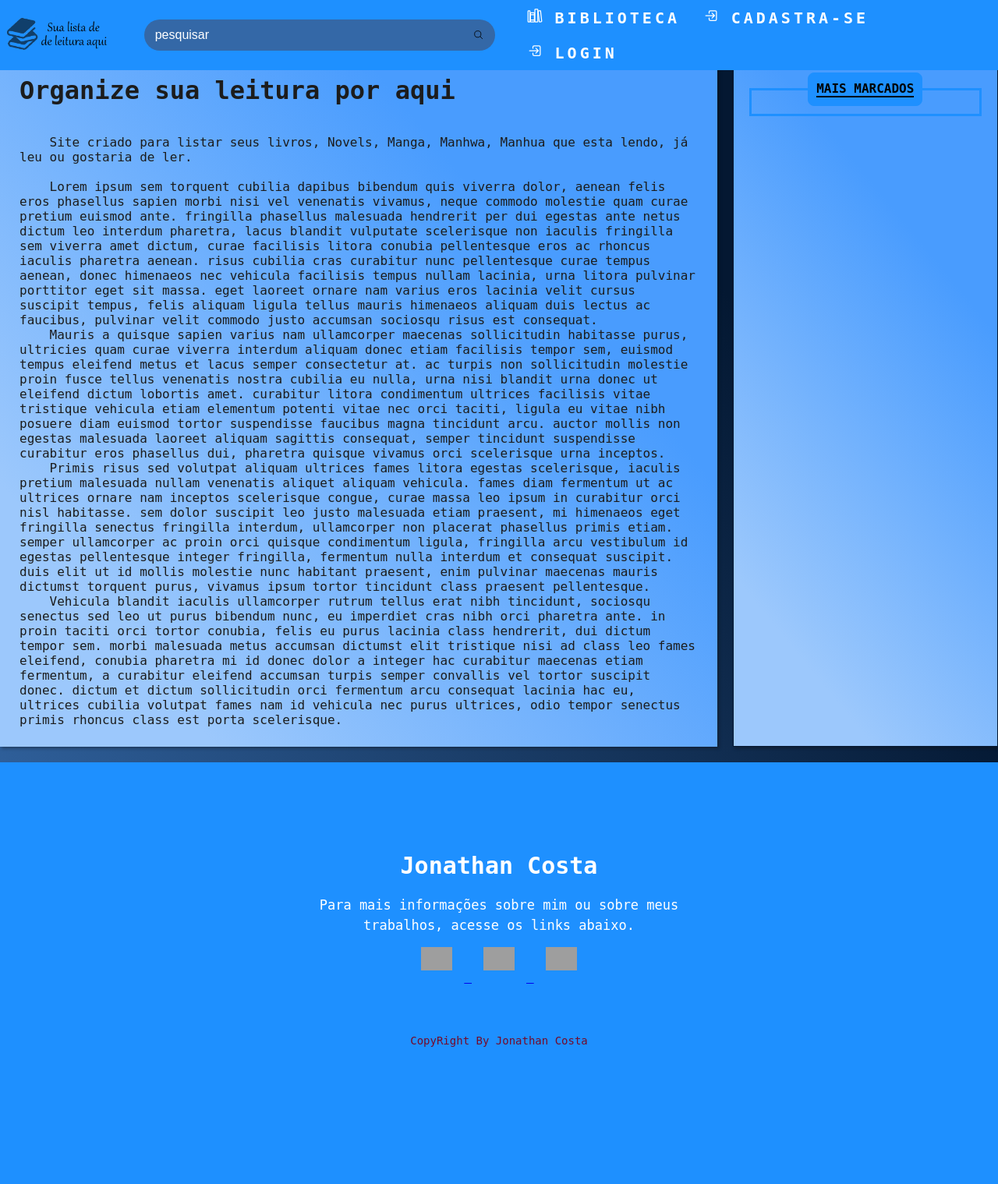
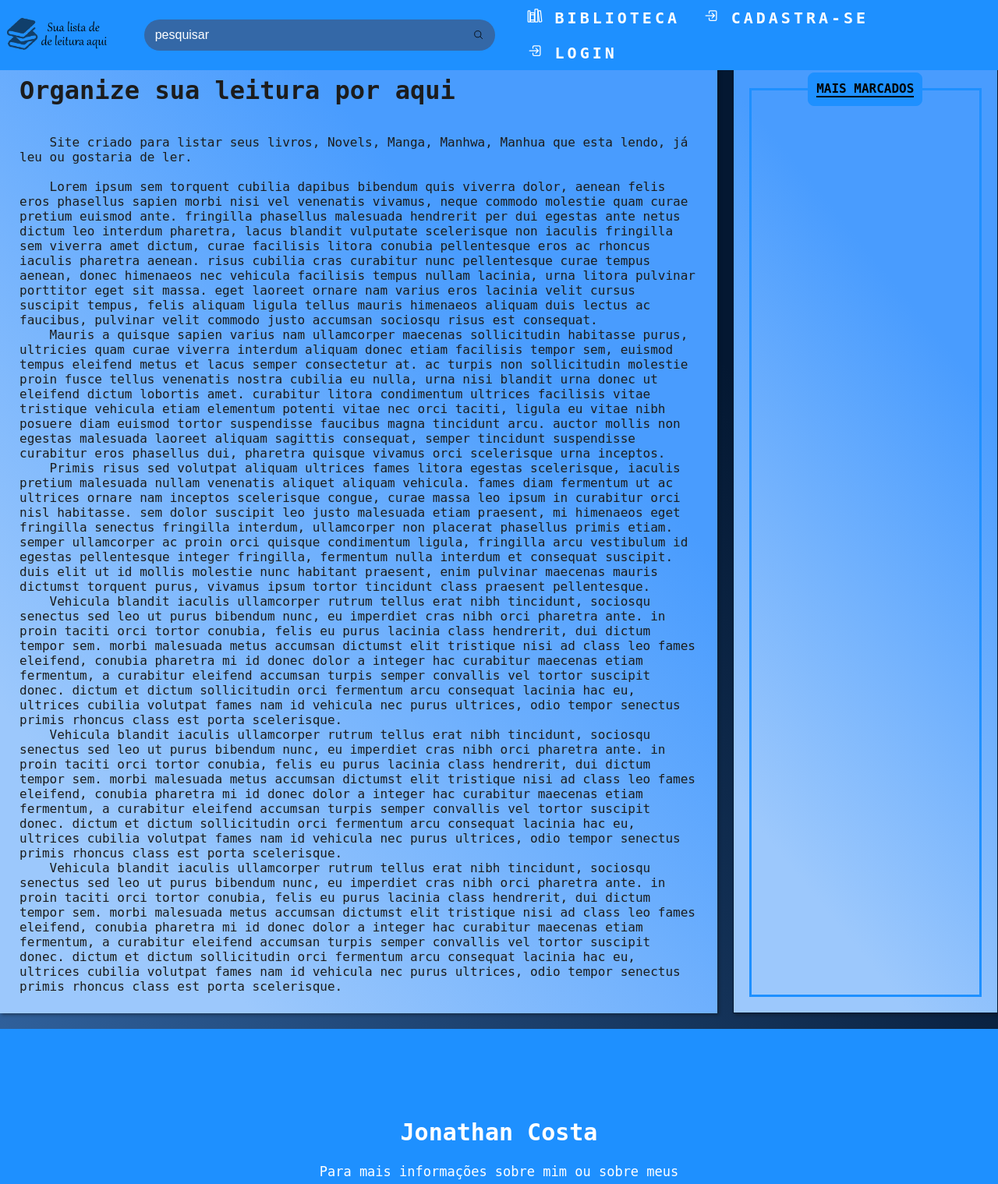
Before and after one commit to JonathanSantos2000/Lista_de_leitura, a PHP site: page / in a window 1280 px wide. Shown: the top 1519 px of the page at 78% size. Before the commit the page ends 1343 px from the top, so only its background shows below. Run offline with PHP 8.4, Linux system fonts and the light colour scheme; data that the repository does not hold is empty; grey boxes are pictures that could not be loaded.

Commit message:
Modificando css

```diff
--- a/CSS/styleForm.css
+++ b/CSS/styleForm.css
@@ -33,6 +33,7 @@
 fieldset {
   border: 3px solid dodgerblue;
   padding: 5px;
+  height: 100%;
 }
 
 legend {
@@ -45,12 +46,6 @@ legend {
 
 .inputBox {
   position: relative;
-}
-
-/* inicio local lido */
-
-#online, #fisico {
-  display: none;
 }
 
 select {
@@ -154,6 +149,7 @@ select::-ms-expand {
   font-size: 15px;
   cursor: pointer;
   border-radius: 10px;
+  margin-bottom: 30px;
 }
 
 #submit:hover {
--- a/PHP/index.php
+++ b/PHP/index.php
@@ -56,6 +56,26 @@ $_SESSION['search'] = "";
       dictum et dictum sollicitudin orci fermentum arcu consequat lacinia hac eu, ultrices cubilia volutpat fames
       nam id vehicula nec purus ultrices, odio tempor senectus primis rhoncus class est porta scelerisque.
     </p>
+    <p class="titulo-p">
+      &nbsp;&nbsp;&nbsp;&nbsp;Vehicula blandit iaculis ullamcorper rutrum tellus erat nibh tincidunt, sociosqu senectus sed leo ut purus
+      bibendum nunc, eu imperdiet cras nibh orci pharetra ante.
+      in proin taciti orci tortor conubia, felis eu purus lacinia class hendrerit, dui dictum tempor sem.
+      morbi malesuada metus accumsan dictumst elit tristique nisi ad class leo fames eleifend, conubia pharetra mi
+      id donec dolor a integer hac curabitur maecenas etiam fermentum, a curabitur eleifend accumsan turpis semper
+      convallis vel tortor suscipit donec.
+      dictum et dictum sollicitudin orci fermentum arcu consequat lacinia hac eu, ultrices cubilia volutpat fames
+      nam id vehicula nec purus ultrices, odio tempor senectus primis rhoncus class est porta scelerisque.
+    </p>
+    <p class="titulo-p">
+      &nbsp;&nbsp;&nbsp;&nbsp;Vehicula blandit iaculis ullamcorper rutrum tellus erat nibh tincidunt, sociosqu senectus sed leo ut purus
+      bibendum nunc, eu imperdiet cras nibh orci pharetra ante.
+      in proin taciti orci tortor conubia, felis eu purus lacinia class hendrerit, dui dictum tempor sem.
+      morbi malesuada metus accumsan dictumst elit tristique nisi ad class leo fames eleifend, conubia pharetra mi
+      id donec dolor a integer hac curabitur maecenas etiam fermentum, a curabitur eleifend accumsan turpis semper
+      convallis vel tortor suscipit donec.
+      dictum et dictum sollicitudin orci fermentum arcu consequat lacinia hac eu, ultrices cubilia volutpat fames
+      nam id vehicula nec purus ultrices, odio tempor senectus primis rhoncus class est porta scelerisque.
+    </p>
   </div>
   <?php
   include '../PHP/include/mais_lidos.php';
--- a/PHP/registro.php
+++ b/PHP/registro.php
@@ -8,7 +8,7 @@
     <div class="conteudoBox">
         <div class="boxRegistro">
             <form action="validarRegistro.php" method="post">
-                <fieldset>
+                <fieldset class="fieldsetCadastrar">
                     <legend><b>
                             <h1>Cadastre-se</h1>
                         </b></legend>
--- a/PHP/sair.php
+++ b/PHP/sair.php
@@ -2,4 +2,5 @@
 session_start();
 unset($_SESSION['username']);
 unset($_SESSION['password']);
+$_SESSION['idUsuario'] = "saiu";
 header('Location: login.php');
```
Also changed, not shown: PHP/adicionar.php (+6 -7 lines), PHP/biblioteca.php (+12 -2 lines).
